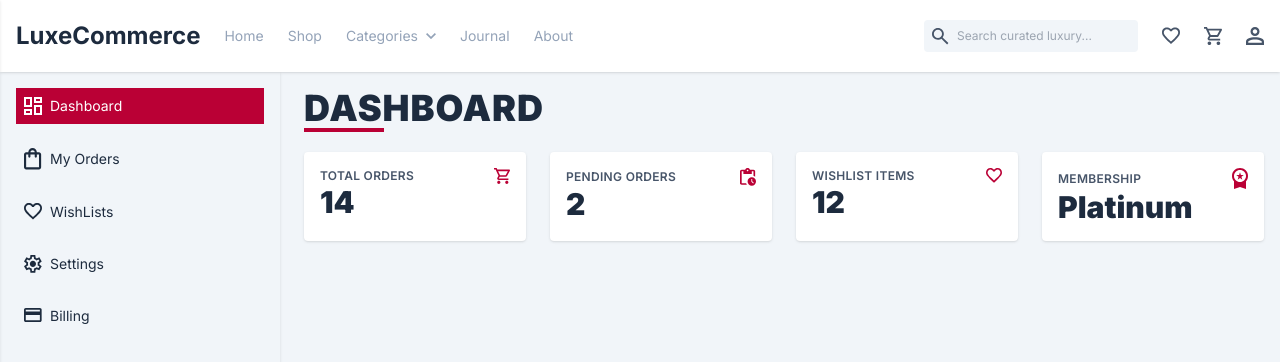
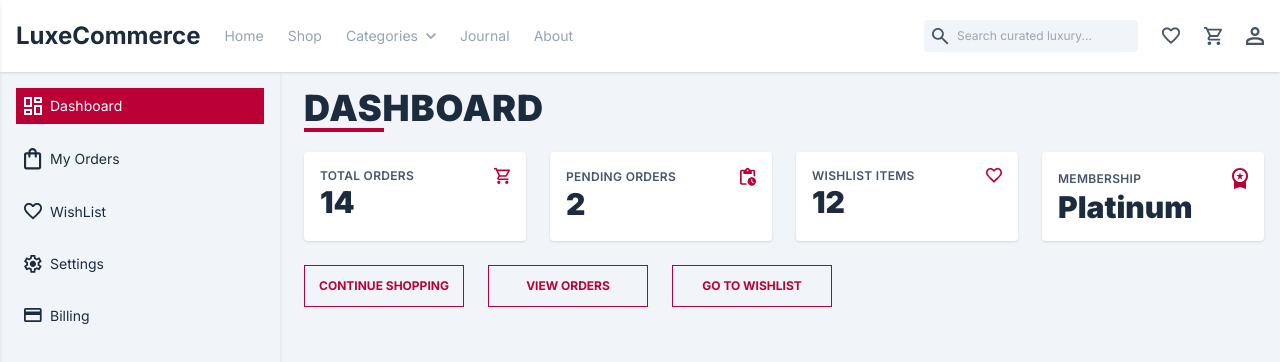
Before and after one commit to abdalla-samir/LuxeCommerce, a React (Vite) app: page /profile/dashboard in a window 1280 px wide. Shown: the top 362 px of the page. Built offline with nearby package versions, Linux system fonts and the light colour scheme.

Commit message:
Finished the action buttons in the dashboard page

```diff
--- a/src/components/common/Button.jsx
+++ b/src/components/common/Button.jsx
@@ -1,4 +1,4 @@
-export default function Button({ link, label, style, onClick, disabled }) {
+export default function Button({ label, style, onClick, disabled }) {
     return (
         <button
             className={`w-40 transition duration-200 ${style}`}
--- /dev/null
+++ b/src/components/user_profile/dashboard/ActionButtons.jsx
@@ -0,0 +1,27 @@
+import Button from "/src/components/common/Button";
+import { StyleContext } from "/src/context/StyleContext";
+import { useContext } from "react";
+import { useNavigate } from "react-router-dom";
+export default function ActionButtons() {
+    const navigate = useNavigate();
+    const { secondaryButtonStyle } = useContext(StyleContext);
+    return (
+        <div className="flex gap-6">
+            <Button
+                label="CONTINUE SHOPPING"
+                style={secondaryButtonStyle}
+                onClick={() => navigate("/shop")}
+            />
+            <Button
+                label="VIEW ORDERS"
+                style={secondaryButtonStyle}
+                onClick={() => navigate("/profile/my-orders")}
+            />
+            <Button
+                label="GO TO WISHLIST"
+                style={secondaryButtonStyle}
+                onClick={() => navigate("/profile/wishlist")}
+            />
+        </div>
+    );
+}
--- a/src/components/user_profile/dashboard/Dashboard.jsx
+++ b/src/components/user_profile/dashboard/Dashboard.jsx
@@ -1,10 +1,12 @@
 import UserProfileHeading from "../UserProfileHeading";
+import ActionButtons from "./ActionButtons";
 import SummeryCards from "./SummaryCards";
 export default function Dashboard() {
     return (
         <div className="flex-1 flex flex-col gap-6">
             <UserProfileHeading label="Dashboard" />
             <SummeryCards />
+            <ActionButtons />
         </div>
     );
 }
--- a/src/components/user_profile/dashboard/SummaryCards.jsx
+++ b/src/components/user_profile/dashboard/SummaryCards.jsx
@@ -5,6 +5,7 @@ export default function SummeryCards() {
         <div className="grid xl:grid-cols-4 lg:grid-cols-2  gap-6">
             {summaryData.map((obj) => (
                 <SummeryCard
+                    key={obj.id}
                     title={obj.title}
                     value={obj.value}
                     icon={obj.icon}
--- a/src/data/userProfileSideBar.jsx
+++ b/src/data/userProfileSideBar.jsx
@@ -19,9 +19,9 @@ export const userProfileSideBar = [
     },
     {
         id: 3,
-        name: "WishLists",
+        name: "WishList",
         icon: <WishListIcon width={18} />,
-        href: "/profile/wishlists",
+        href: "/profile/wishlist",
     },
     {
         id: 4,
```
